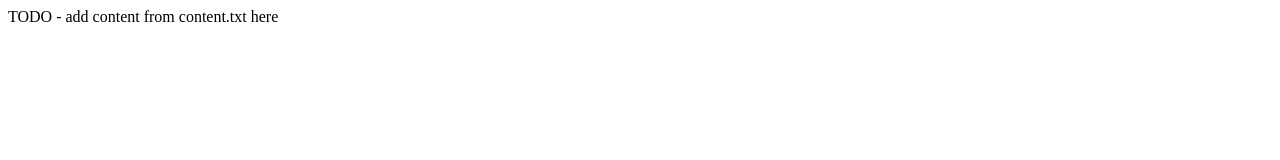
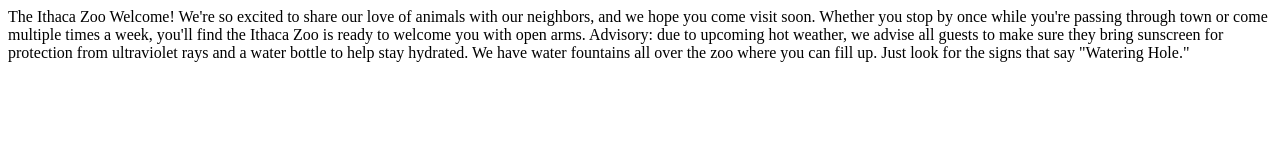
Before and after one commit to theoberk25/class-02-html-practice, a plain HTML site: page index.html in a window 1280 px wide. Drawn offline with Linux system fonts and the light colour scheme.

Commit message:
Update index.html

```diff
--- a/index.html
+++ b/index.html
@@ -9,7 +9,14 @@
 </head>
 
 <body>
-  TODO - add content from content.txt here
+  The Ithaca Zoo
+
+Welcome!
+
+We're so excited to share our love of animals with our neighbors, and we hope you come visit soon. Whether you stop by once while you're passing through town or come multiple times a week, you'll find the Ithaca Zoo is ready to welcome you with open arms.
+
+Advisory: due to upcoming hot weather, we advise all guests to make sure they bring sunscreen for protection from ultraviolet rays and a water bottle to help stay hydrated. We have water fountains all over the zoo where you can fill up. Just look for the signs that say "Watering Hole."
+
 </body>
 
 </html>
```
